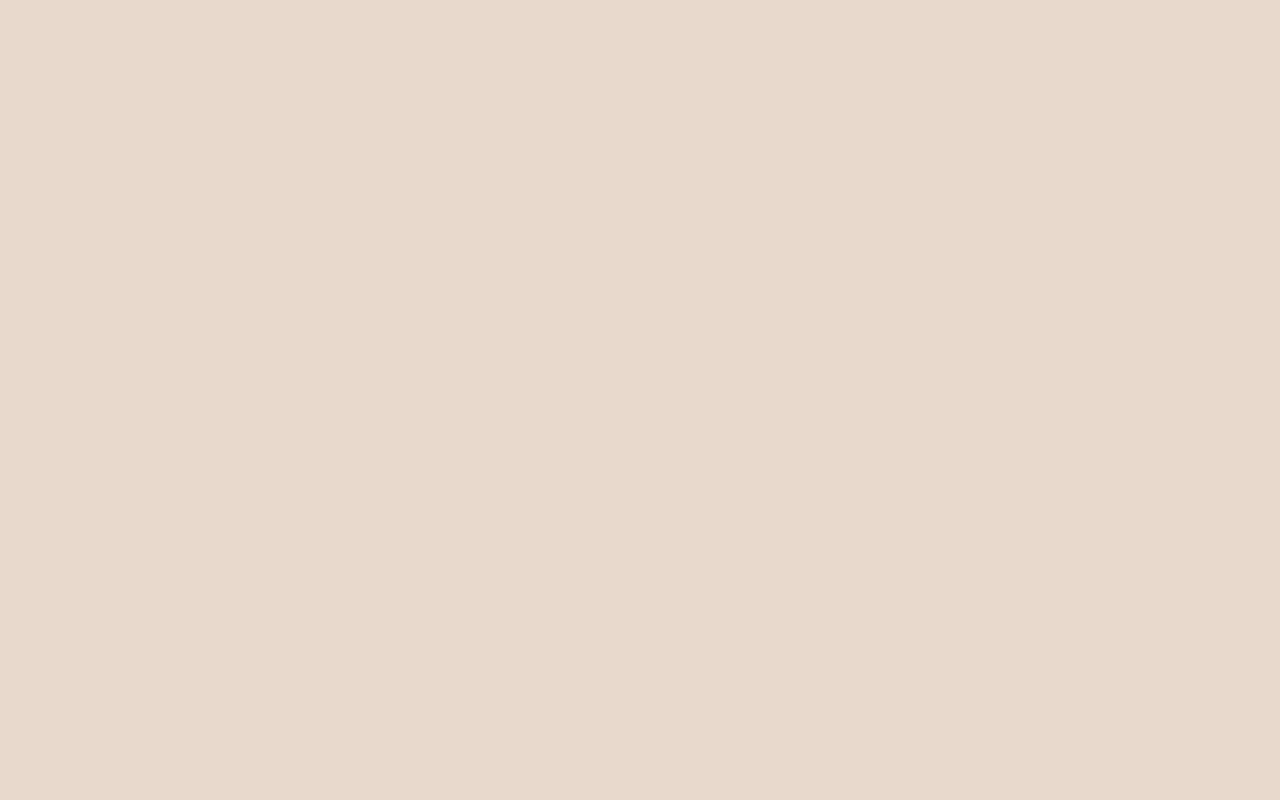
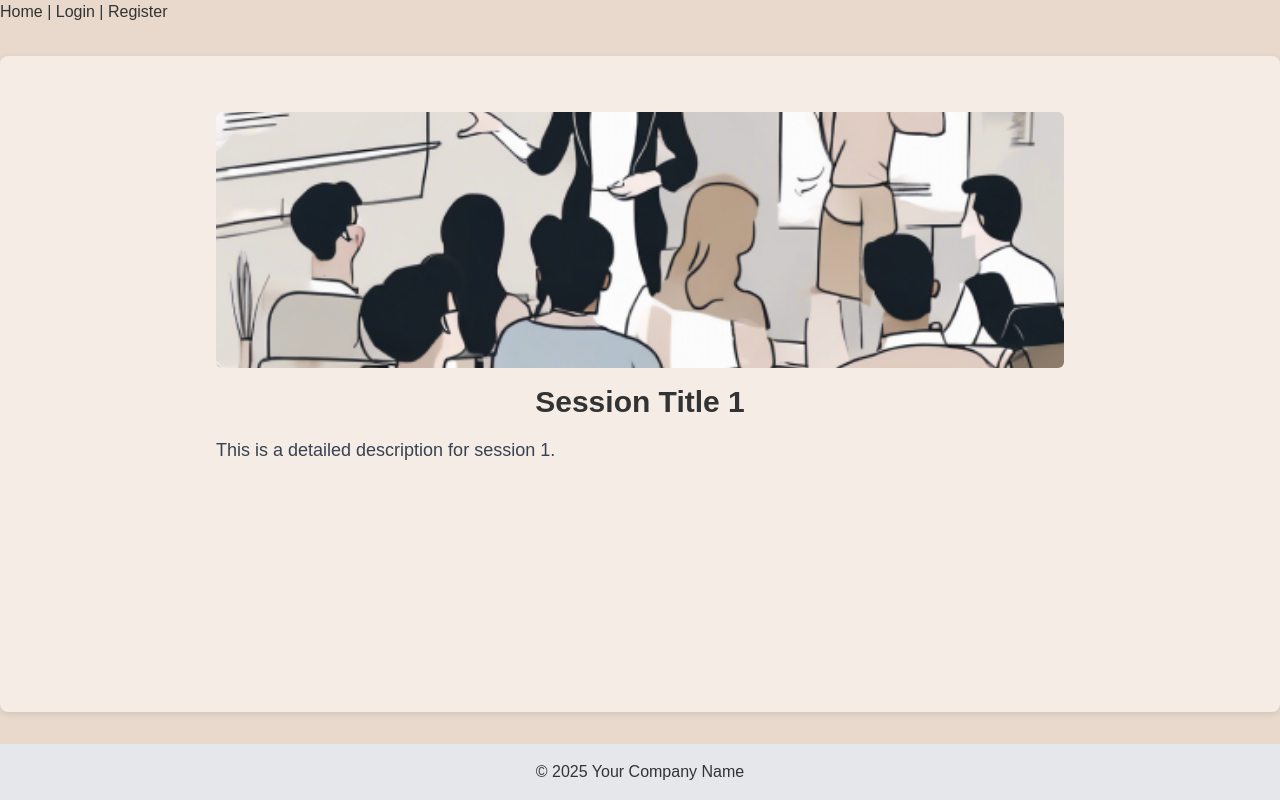
Before and after one commit to HohhotDog/Transplant-Australia-Mentoring-Platform, a React (Create React App) app in the folder Mentor-Matching-Platform/client/: page /sessions/1 in a window 1280 px wide. Before the commit this address had no page. Built offline with nearby package versions, Linux system fonts and the light colour scheme.

Commit message:
session detail

```diff
--- a/Mentor-Matching-Platform/client/src/App.js
+++ b/Mentor-Matching-Platform/client/src/App.js
@@ -11,6 +11,7 @@ import SurveyPage from "./pages/Sessions/SurveyPage";
 import ProfilePage from "./pages/ProfilePage";
 import AdminPage from "./pages/Admin/AdminPage";
 import SessionPage from "./pages/Sessions/ExploreSessionPage";
+import SessionDetailPage from "./pages/Sessions/SessionDetailPage";
 
 
 // Import global layout component
@@ -50,6 +51,7 @@ function App() {
           <Route path="profile" element={<ProfilePage />} />
           <Route path="admin" element={<AdminPage />} />
           <Route path="session" element={<SessionPage />} />
+          <Route path="sessions/:id" element={<SessionDetailPage />} />
         </Route>
 
         {/* Routes without the global layout */}
--- /dev/null
+++ b/Mentor-Matching-Platform/client/src/pages/Sessions/SessionDetailPage.jsx
@@ -0,0 +1,59 @@
+import React, { useEffect, useState } from "react";
+import { useParams } from "react-router-dom";
+
+/**
+ * SessionDetailPage component displays detailed information for a session.
+ * It uses the session id from URL parameters to fetch (or load) session details.
+ */
+const SessionDetailPage = () => {
+  // Get the session id from route parameters
+  const { id } = useParams();
+
+  // State for session details and loading status
+  const [session, setSession] = useState(null);
+  const [loading, setLoading] = useState(true);
+
+  useEffect(() => {
+    // Simulate an API call to fetch session details based on the session id
+    const fetchSessionDetail = async () => {
+      // Dummy data for demonstration; replace with a real API call when ready
+      const dummyData = {
+        id,
+        image: `/images/session.png`,
+        title: `Session Title ${id}`,
+        description: `This is a detailed description for session ${id}.`,
+      };
+
+      // Simulate network delay
+      setTimeout(() => {
+        setSession(dummyData);
+        setLoading(false);
+      }, 500);
+    };
+
+    fetchSessionDetail();
+  }, [id]);
+
+  // Display a loading state if data is not yet available
+  if (loading) {
+    return <div>Loading...</div>;
+  }
+
+  return (
+    <div className="max-w-4xl mx-auto p-6">
+      {/* Session image */}
+      <img
+        src={session.image}
+        alt={session.title}
+        className="w-full h-64 object-cover rounded-md mb-4"
+      />
+      {/* Session title */}
+      <h1 className="text-3xl font-bold mb-4">{session.title}</h1>
+      {/* Session description */}
+      <p className="text-lg text-gray-700 mb-6">{session.description}</p>
+      {/* Additional session details or actions can be added here */}
+    </div>
+  );
+};
+
+export default SessionDetailPage;
```
